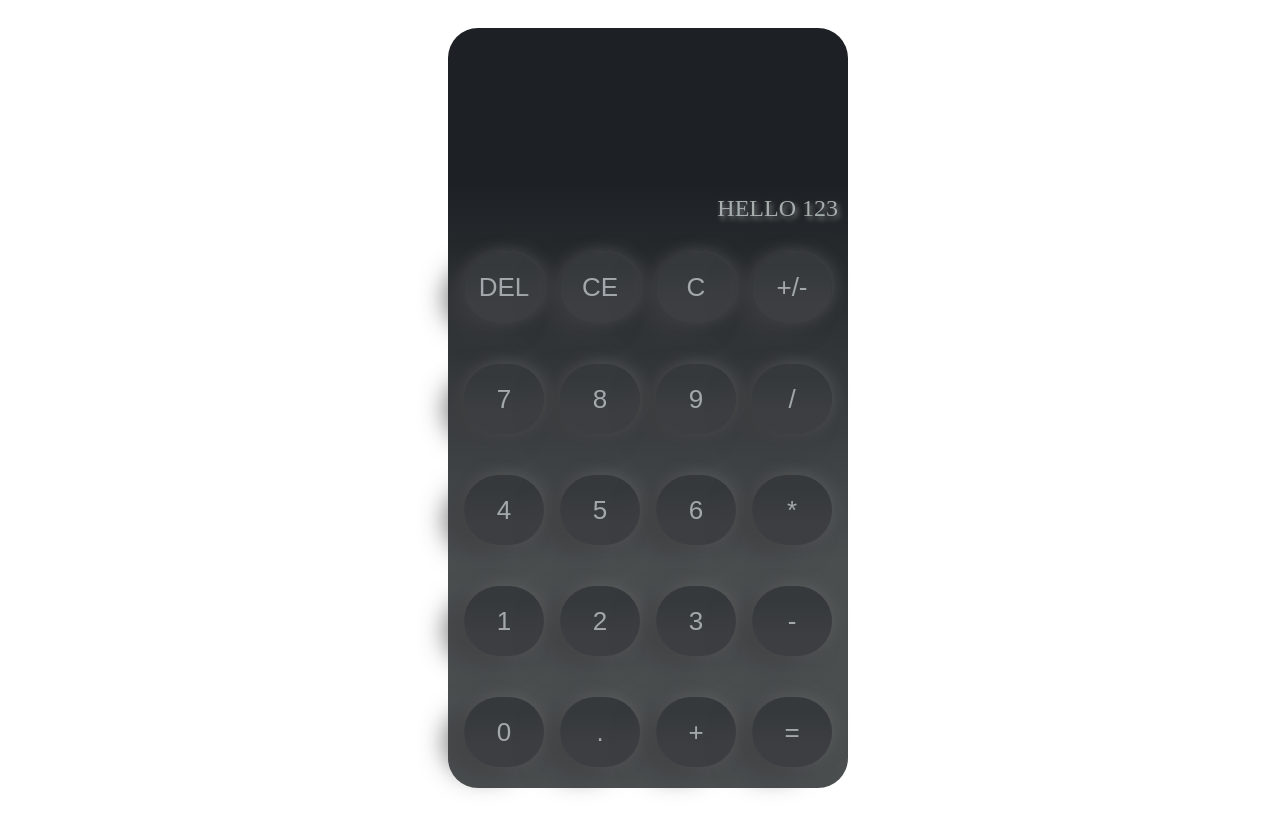
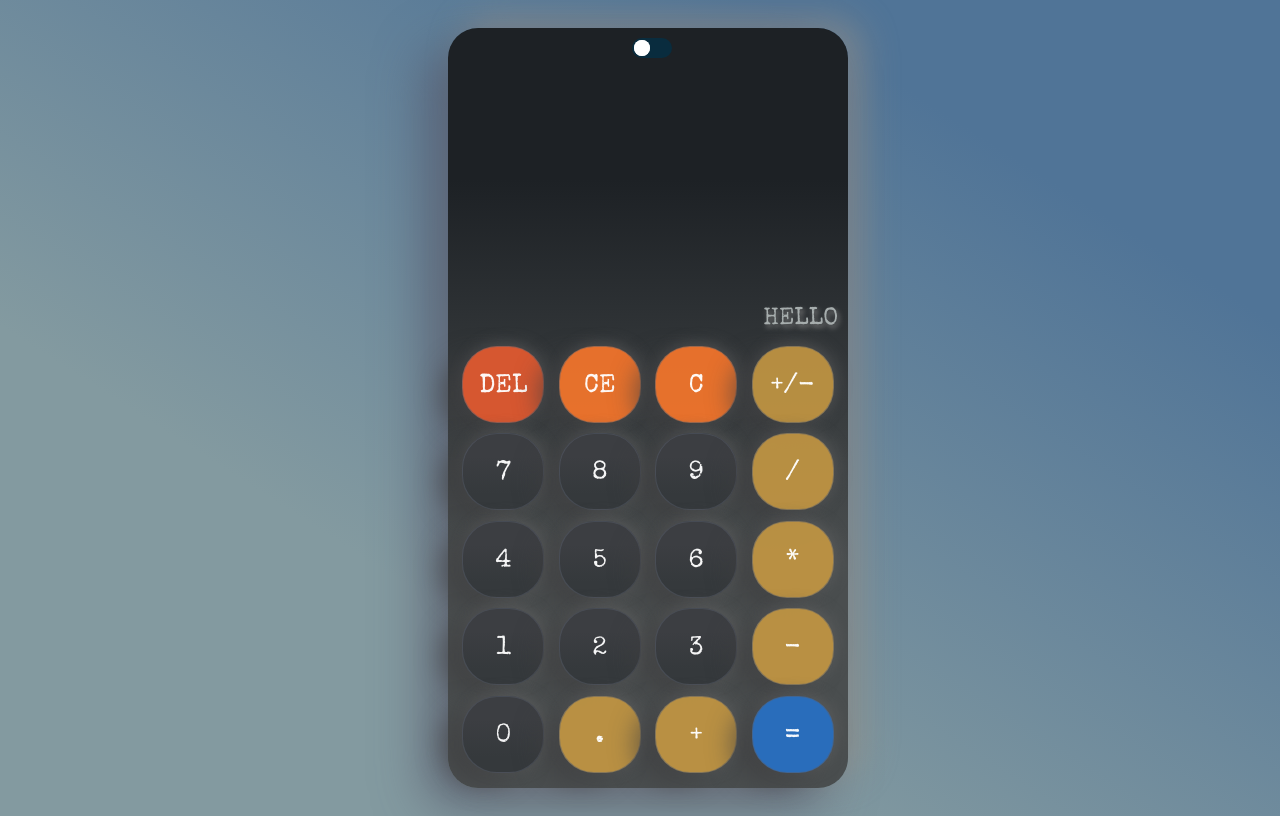
Before and after one commit to chisto4/baceCalculator, a plain HTML site: page index.html in a window 1280 px wide. Drawn offline with nearby package versions, Linux system fonts and the light colour scheme.

Commit message:
all work

```diff
--- a/calc.js
+++ b/calc.js
@@ -0,0 +1,117 @@
+
+const display = document.getElementById('display');
+const display_2 = document.getElementById('display_2');
+const display_3 = document.getElementById('display_3');
+
+let inputState_1 = '';
+let inputState_2 = '';
+let saveResultinput = '';
+let sumbitResult = '';
+
+const Summ = (a, b) => { return sumbitResult = (a + b) };
+const Substract = (a, b) => { return sumbitResult = (a - b) };
+const Divide = (a, b) => { return sumbitResult = (a / b) };
+const Multiply = (a, b) => { return sumbitResult = (a * b) };
+let SumbitSwitch = "";
+let SumbitSwitch_2 = "";
+
+const ResultSumbit = (SumbitSwitch, inputState_1, inputState_2) => {
+    switch (SumbitSwitch){
+        case "+" :
+            Summ(inputState_1, inputState_2);
+            break;
+        case "-" :
+            Substract(inputState_1, inputState_2);
+            break;
+        case "/" :
+            Divide(inputState_1, inputState_2);
+            break;
+        case "*" :
+            Multiply(inputState_1, inputState_2);
+            break;
+            default:
+                sumbitResult = 0;
+    }
+}
+
+//WORK WITH BUTTON SUMBIT
+const buttonCalcs = document.getElementsByClassName("button_wrapper");
+
+const NumberOrOperator = (inpt) => {
+    (+inpt != NaN) ? inpt : (toString(inpt), SumbitSwitch = inpt);
+}
+const stateZero = () => {
+    display.innerText = '', display_2.innerText = '', display_3.innerText = '', inputState_1 = '',
+        inputState_2 = '', saveResultinput = '', sumbitResult = ''
+}
+
+function VakueClick(e) {
+    if (display.innerText === 'HELLO' || display.innerText == 0) {
+        display.innerText = '';
+    }
+
+    if ((display_3.innerText !== '') && (display_2.innerText == '') && (e)){
+        stateZero()
+    }
+
+    if (e == 'DEL') {
+        return display.innerText = 0, display_2.innerText = '', display_3.innerText = '', inputState_1 = '',
+        inputState_2 = '', saveResultinput = '', sumbitResult = '' ;
+    }
+
+    if (e === 'CE') {
+        display.innerText = display.innerText.slice(0, -1);
+        return display.innerText;
+    }
+
+    if(e == 'C'){
+        display.innerText = '';
+        return display.innerText;
+    }
+
+    if(e == '+/-'){
+        display.innerText.slice(0, -3);
+        const state = display.innerText;
+        const revers = ("-" + state);
+        return display.innerText = revers;
+    }
+    // NumberOrOperator(e);ß
+    display.innerText += e;
+
+    if ( (e == '+' || e == '-' || e == '/' || e == '*') && (!saveResultinput)){
+        return (
+        inputState_1 = +display.innerText.slice(0, -1),
+        saveResultinput = inputState_1,
+        SumbitSwitch = e,
+        display_2.innerText += display.innerText,
+        display.innerText = ""
+        )
+    }
+    if ((e == '+' || e == '-' || e == '/' || e == '*') && (saveResultinput)) {
+        return (
+        SumbitSwitch_2 = e,
+        inputState_2 = +display.innerText.slice(0, -1),
+        ResultSumbit(SumbitSwitch, saveResultinput, inputState_2),
+        display_3.innerText = sumbitResult,
+        display_2.innerText += display.innerText,
+        saveResultinput = sumbitResult,
+        inputState_1 = sumbitResult,
+        SumbitSwitch = SumbitSwitch_2,
+        SumbitSwitch_2 = '',
+        display.innerText = ''
+        )
+    }
+    if( e == '='){
+        return (
+            inputState_2 = +display.innerText.slice(0, -1),
+            ResultSumbit(SumbitSwitch, inputState_1, inputState_2),
+            display_3.innerText = sumbitResult,
+            display_2.innerText = '',
+            display.innerText = ''
+        )
+    }
+}
+
+for (let buttonCalc of buttonCalcs) {
+    buttonCalc.addEventListener('click', (e) => VakueClick(e.target.innerText))
+}
--- a/index.html
+++ b/index.html
@@ -5,86 +5,95 @@
   <meta http-equiv="X-UA-Compatible" content="IE=edge">
   <meta name="viewport" content="width=device-width, initial-scale=1.0">
   <link rel="stylesheet" href="./style.css"/>
+  <link rel="preconnect" href="https://fonts.googleapis.com">
+  <link rel="preconnect" href="https://fonts.gstatic.com" crossorigin>
+  <link href="https://fonts.googleapis.com/css2?family=Special+Elite&display=swap" rel="stylesheet">
   <title>Calculator</title>
 </head>
 <body>
   <main>
     <div class="calc_wrapper">
-      <div class="dispaly_wrapper">HELLO 123</div>
+      <label>
+        <input type="checkbox">
+        <span class="check"></span>
+      </label>
+      <div id="display_2" class="dispaly_wrapper"></div>
+      <div id="display_3" class="dispaly_wrapper"></div>
+      <div id="display" class="dispaly_wrapper">HELLO</div>
       <div class="button_block_wrapper">
 
         <div class="button_line">
-          <div class="button_wrapper">
-            <button>DEL</button>
+          <div id="del" class="button_wrapper">
+            <button type="button">DEL</button>
           </div>
-          <div class="button_wrapper">
-            <button>CE</button>
+          <div id="ce" class="button_wrapper coorect_button">
+            <button type="button">CE</button>
           </div>
-          <div class="button_wrapper">
-            <button>C</button>
+          <div id="c" class="button_wrapper coorect_button">
+            <button type="button">C</button>
           </div>
-          <div class="button_wrapper">
-            <button>+/-</button>
+          <div id="revers" class="button_wrapper operattor_button">
+            <button value="-" type="button">+/-</button>
           </div>
         </div>
 
         <div class="button_line">
           <div class="button_wrapper">
-            <button>7</button>
+            <button  value="7" type="button">7</button>
           </div>
           <div class="button_wrapper">
-            <button>8</button>
+            <button value="8" type="button">8</button>
           </div>
           <div class="button_wrapper">
-            <button>9</button>
+            <button value="9" type="button">9</button>
           </div>
-          <div class="button_wrapper">
-            <button>/</button>
+          <div id="divide" class="button_wrapper operattor_button">
+            <button value="/" type="button">/</button>
           </div>
         </div>
 
         <div class="button_line">
           <div class="button_wrapper">
-            <button>4</button>
+            <button value="4" type="button">4</button>
           </div>
           <div class="button_wrapper">
-            <button>5</button>
+            <button value="5" type="button">5</button>
           </div>
           <div class="button_wrapper">
-            <button>6</button>
+            <button value="6" type="button">6</button>
           </div>
-          <div class="button_wrapper">
-            <button>*</button>
+          <div id="multiply" class="button_wrapper operattor_button">
+            <button value="*" type="button">*</button>
           </div>
         </div>
 
         <div class="button_line">
           <div class="button_wrapper">
-            <button>1</button>
+            <button value="1" type="button">1</button>
           </div>
           <div class="button_wrapper">
-            <button>2</button>
+            <button value="2" type="button">2</button>
           </div>
           <div class="button_wrapper">
-            <button>3</button>
+            <button value="3" type="button">3</button>
           </div>
-          <div class="button_wrapper">
-            <button>-</button>
+          <div id="subtract" class="button_wrapper operattor_button">
+            <button value="-" type="button">-</button>
           </div>
         </div>
 
         <div class="button_line">
           <div class="button_wrapper">
-            <button>0</button>
+            <button value="0" type="button">0</button>
           </div>
-          <div class="button_wrapper">
-            <button>.</button>
+          <div id="point" class="button_wrapper operattor_button">
+            <button value="." type="button">.</button>
           </div>
-          <div class="button_wrapper">
-            <button>+</button>
+          <div id="summ" class="button_wrapper operattor_button">
+            <button value="+" type="button">+</button>
           </div>
-          <div class="button_wrapper">
-            <button>=</button>
+          <div id="result" class="button_wrapper">
+            <button type="submit">=</button>
           </div>
         </div>
 
@@ -92,5 +101,6 @@
       </div>
     </div>
   </main>
+  <script src="./calc.js" />
 </body>
 </html>
--- a/style.css
+++ b/style.css
@@ -1,3 +1,9 @@
+body {
+  font-family: 'Special Elite', cursive;
+  background: -webkit-gradient(linear, left bottom, right top, color-stop(30%, #839aa0), color-stop(80%, #507497));
+  background: linear-gradient(to top right, #839aa0 30%, #507497 80%);
+}
+
 main {
   width: 100vw;
   height: 100vh;
@@ -12,6 +18,69 @@ main {
           align-items: center;
 }
 
+input[type="checkbox"] {
+  -webkit-appearance: none;
+  visibility: hidden;
+  display: none;
+}
+
+.check {
+  position: relative;
+  left: 46%;
+  top: 50%;
+  display: block;
+  width: 40px;
+  height: 20px;
+  background: #092c3e;
+  cursor: pointer;
+  border-radius: 20px;
+  overflow: hidden;
+  -webkit-transition: ease-in 0.5s;
+  transition: ease-in 0.5s;
+}
+
+input[type="checkbox"]:checked ~ .check {
+  background: #fff;
+  -webkit-box-shadow: 0 0 0 1200px #092c3e;
+          box-shadow: 0 0 0 1200px #092c3e;
+}
+
+input[type="checkbox"]:checked ~ .check:before {
+  -webkit-transform: translateX(-50px);
+          transform: translateX(-50px);
+}
+
+.check::before {
+  content: '';
+  position: absolute;
+  top: 2px;
+  left: 2px;
+  background: #fff;
+  width: 16px;
+  height: 16px;
+  border-radius: 50%;
+  -webkit-transition: 0.5s;
+  transition: 0.5s;
+}
+
+.check::after {
+  content: '';
+  position: absolute;
+  top: 2px;
+  left: 2px;
+  background: #fff;
+  width: 16px;
+  height: 16px;
+  border-radius: 50%;
+  -webkit-transition: 0.5s;
+  transition: 0.5s;
+}
+
+input[type="checkbox"]:checked ~ .check:after {
+  -webkit-transform: translateX(-50px);
+          transform: translateX(-50px);
+}
+
 .calc_wrapper {
   display: -webkit-box;
   display: -ms-flexbox;
@@ -24,11 +93,13 @@ main {
   height: 760px;
   background: -webkit-gradient(linear, left bottom, left top, color-stop(30%, #4a4e4f), color-stop(80%, #1d2125));
   background: linear-gradient(to top, #4a4e4f 30%, #1d2125 80%);
+  -webkit-box-shadow: -23px 20px 50px rgba(81, 81, 100, 0.644), 15px -10px 35px rgba(163, 152, 135, 0.493);
+          box-shadow: -23px 20px 50px rgba(81, 81, 100, 0.644), 15px -10px 35px rgba(163, 152, 135, 0.493);
   border-radius: 30px;
 }
 
 .dispaly_wrapper {
-  height: 35%;
+  height: 20%;
   border-top-left-radius: 30px;
   border-top-right-radius: 30px;
   display: -webkit-box;
@@ -45,6 +116,16 @@ main {
   color: #a6adad;
   font-size: 24px;
   text-shadow: gray 2px 3px 5px;
+}
+
+#display_2 {
+  font-size: 18px;
+  opacity: 0.6;
+}
+
+#display_3 {
+  font-size: 36px;
+  color: white;
 }
 
 .button_line {
@@ -64,6 +145,7 @@ main {
 .button_block_wrapper {
   width: 100%;
   height: 100%;
+  margin-bottom: 10px;
 }
 
 .button_wrapper {
@@ -78,21 +160,64 @@ main {
   -webkit-box-pack: center;
       -ms-flex-pack: center;
           justify-content: center;
-  background: -webkit-gradient(linear, left bottom, left top, color-stop(30%, #3c3e42), color-stop(80%, #35393c));
-  background: linear-gradient(to top, #3c3e42 30%, #35393c 80%);
-  border-radius: 40px;
+  padding-top: 5px;
+  background: -webkit-gradient(linear, left top, left bottom, color-stop(30%, #3c3e42), color-stop(80%, #35393c));
+  background: linear-gradient(to bottom, #3c3e42 30%, #35393c 80%);
+  border-radius: 35px;
   -webkit-box-shadow: -20px 10px 25px rgba(62, 62, 63, 0.644), 3px -3px 15px rgba(105, 105, 105, 0.493);
           box-shadow: -20px 10px 25px rgba(62, 62, 63, 0.644), 3px -3px 15px rgba(105, 105, 105, 0.493);
+  border: 1px solid rgba(89, 95, 109, 0.5);
+  -webkit-transition: 0.8s;
+  transition: 0.8s;
 }
 
 .button_wrapper:hover {
-  border: 1px solid rgba(15, 48, 138, 0.87);
+  border: 1px solid rgba(53, 95, 211, 0.87);
+  -webkit-transform: scale(104%);
+          transform: scale(104%);
 }
 
 .button_wrapper button {
+  font-family: 'Special Elite', cursive;
   background: none;
   border: none;
   font-size: 26px;
-  color: #a2a8ab;
+  color: rgba(255, 255, 255, 0.952);
+}
+
+.operattor_button {
+  background: rgba(201, 154, 66, 0.877);
+}
+
+.operattor_button:hover {
+  border: 1px solid #e69e03;
+}
+
+.coorect_button {
+  background: rgba(255, 121, 43, 0.877);
+}
+
+.coorect_button:hover {
+  border: 1px solid #ff0202;
+}
+
+#result {
+  background: #296dbb;
+}
+
+#result:hover {
+  border: 1px solid #c44e4e;
+}
+
+#del {
+  background: #d65730;
+}
+
+#del:hover {
+  border: 1px solid #a80e0e;
+  -webkit-transform: rotate(720deg);
+          transform: rotate(720deg);
+  -webkit-transition: 2s;
+  transition: 2s;
 }
 /*# sourceMappingURL=style.css.map */
```
Also changed, not shown: 1 other file.
